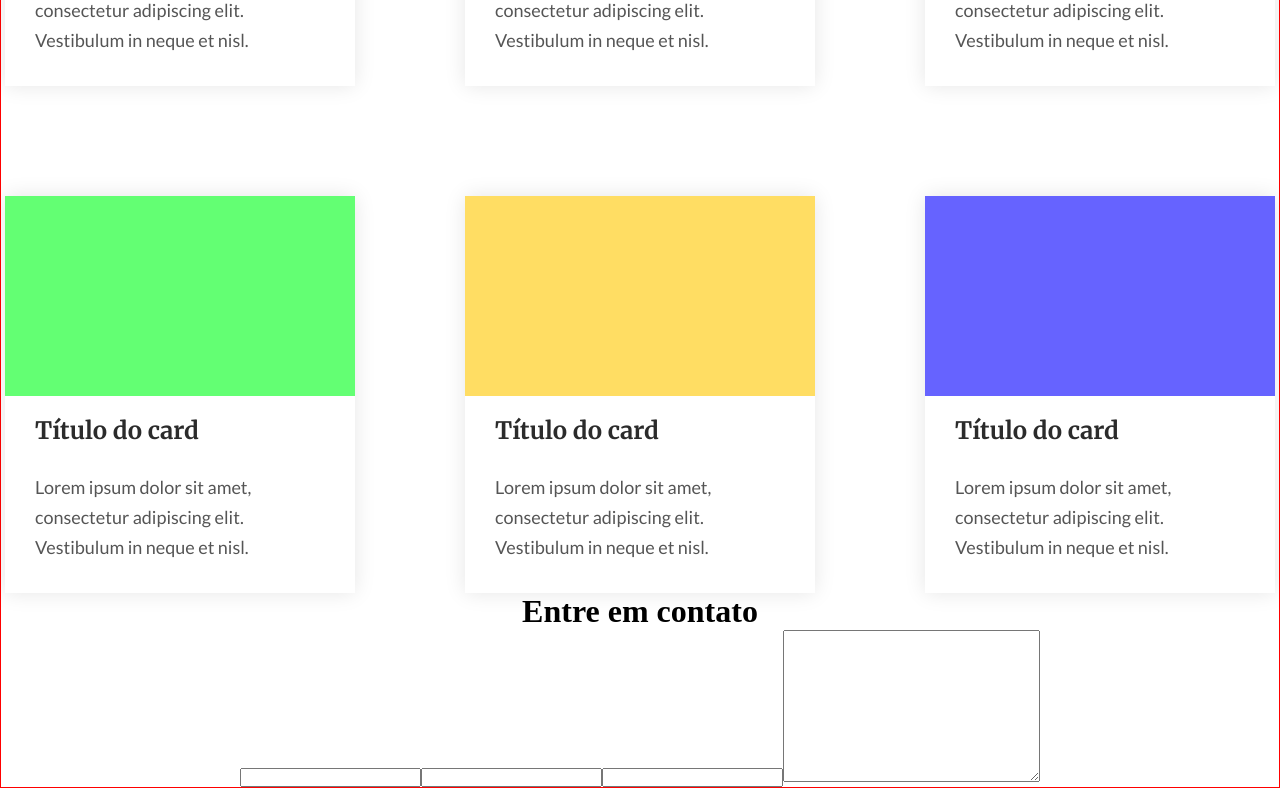
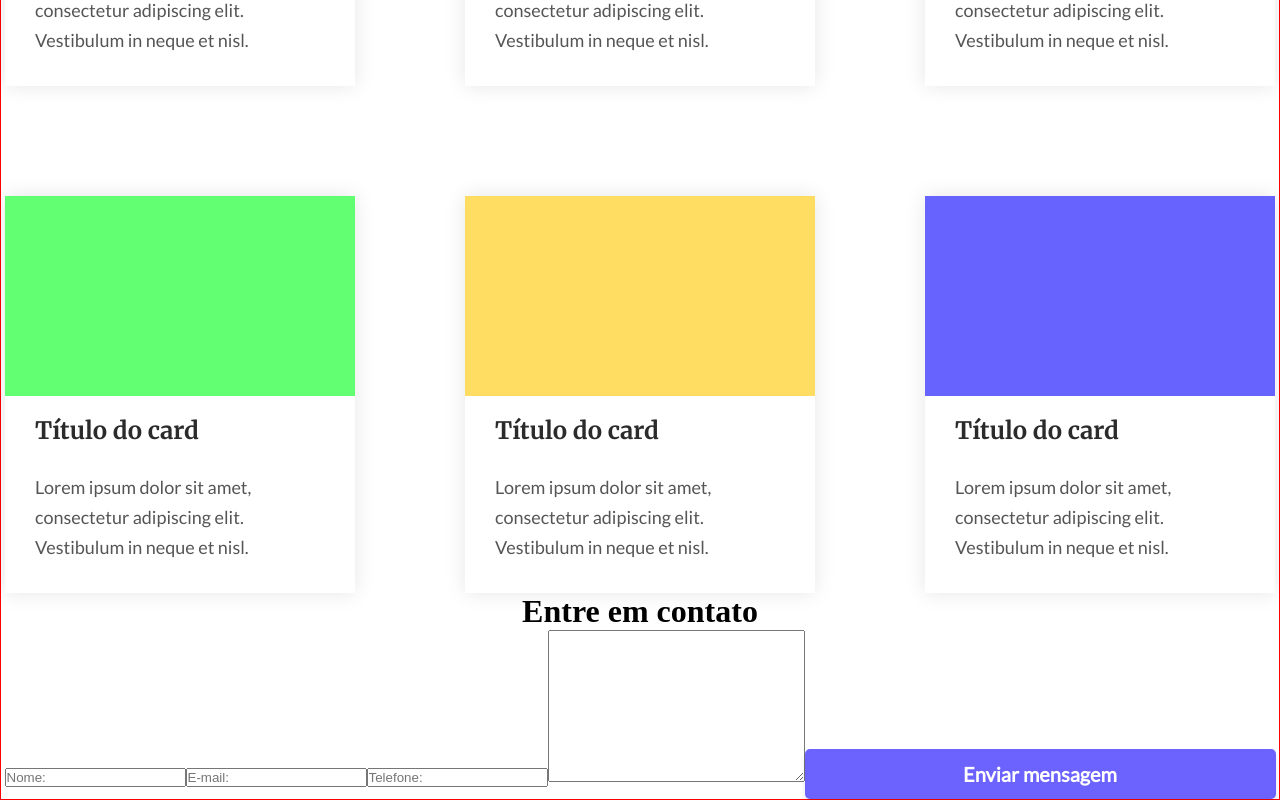
Before and after one commit to devamauryjunior/Desafio3-onePage, a React (Vite) app: page / in a window 1280 px wide. Shown: the part 1050-1850 px from the top of the page. Built offline with nearby package versions, Linux system fonts and the light colour scheme.

Commit message:
feat: star style Footer

```diff
--- a/src/components/Button.jsx
+++ b/src/components/Button.jsx
@@ -1,6 +1,6 @@
 import React from "react";
 
-function Button({width, text, fontWeight}) {
+function Button({typeButton, width, text, fontWeight}) {
     const mySytleButton = {
         width,
         fontWeight,
@@ -15,7 +15,7 @@ function Button({width, text, fontWeight}) {
         cursor: 'pointer',
     }
     return (
-        <button style={mySytleButton}>{text}</button>
+        <button type={typeButton} style={mySytleButton}>{text}</button>
     )
 }
 
--- a/src/components/Input/Input.jsx
+++ b/src/components/Input/Input.jsx
@@ -1,8 +1,11 @@
 import React from "react";
+import "./style.css";
 
-function Input({typeInput, placeholderInput}) {
+function Input(props) {
+    const {typeInput, placeholder} = props;
     return (
-        <input type={typeInput} className="input-types" placeholder={placeholderInput}/>
+
+        <input className="input-types" type={typeInput} placeholder={placeholder}/>
     )
 }
 
--- a/src/pages/Footer/Footer.jsx
+++ b/src/pages/Footer/Footer.jsx
@@ -1,5 +1,7 @@
 import React, {useState} from "react";
 import Input from "../../components/Input/Input";
+import Button from "./../../components/Button";
+import "./style.css";
 
 function Footer() {
     const [typeInput] = useState([
@@ -7,16 +9,23 @@ function Footer() {
         {type: "email", placeholder: "E-mail"},
         {type: "number", placeholder: "Telefone"},
     ])
+
+    function dontSendForm(event) {
+        console.log("Formulario")
+        event.preventDefault();
+    }
+
     return (
-        <footer className="container-3">
+        <footer className="container-3" onSubmit={dontSendForm}>
             <h1 className="ct3-title">
                 Entre em contato
             </h1>
             <form action="" className="form">
-                {
-                    typeInput.map((inputs, idx) => <Input key={idx} type={inputs.type} namePlaceholder={inputs.placeholder}/>)
-                }
+                <Input type="text" placeholder="Nome:" />
+                <Input type="email" placeholder="E-mail:" />
+                <Input type="tel" placeholder="Telefone:" />
                 <textarea name="text-area" id="" className="text-area" cols="30" rows="10"></textarea>
+                <Button type="submit" width="47.1rem" text="Enviar mensagem" fontWeight="700"/>
             </form>
         </footer>
     )
--- a/src/pages/initial/Initial.jsx
+++ b/src/pages/initial/Initial.jsx
@@ -14,7 +14,7 @@ function Initial() {
                 <p className="ct1-text">
                     Lorem ipsum dolor sit amet, consectetur adipiscing elit. Maecenas eu massa sit amet augue consectetur ullamcorper non ac massa.
                 </p>
-                <Button width="15.5rem" text="Botão" fontWeight="400"/>
+                <Button type="button" width="15.5rem" text="Botão" fontWeight="400"/>
             </div>
             <img src={img} alt="imagem" />
         </header>
```
Also changed, not shown: src/pages/Footer/style.css (added).
